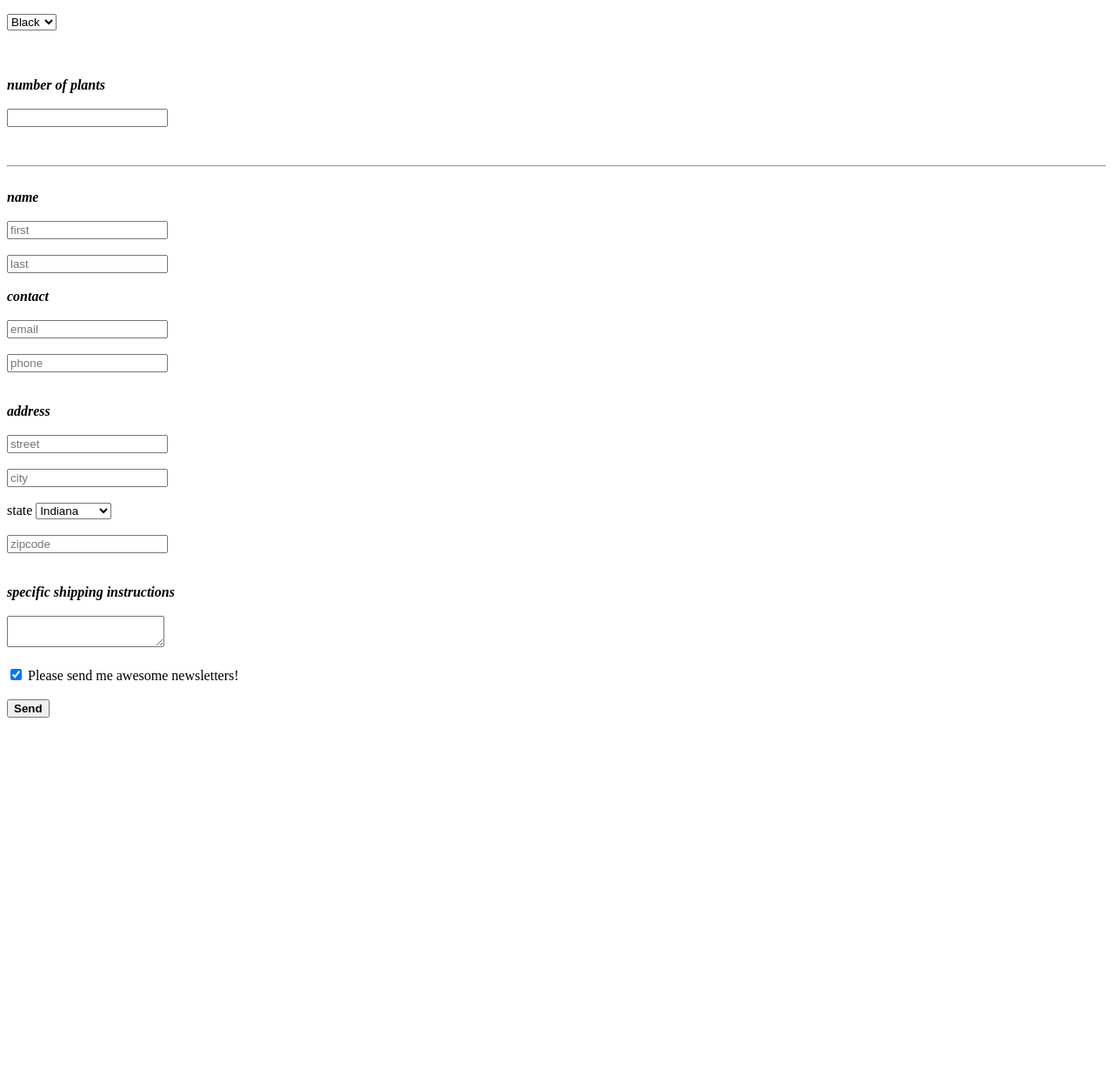
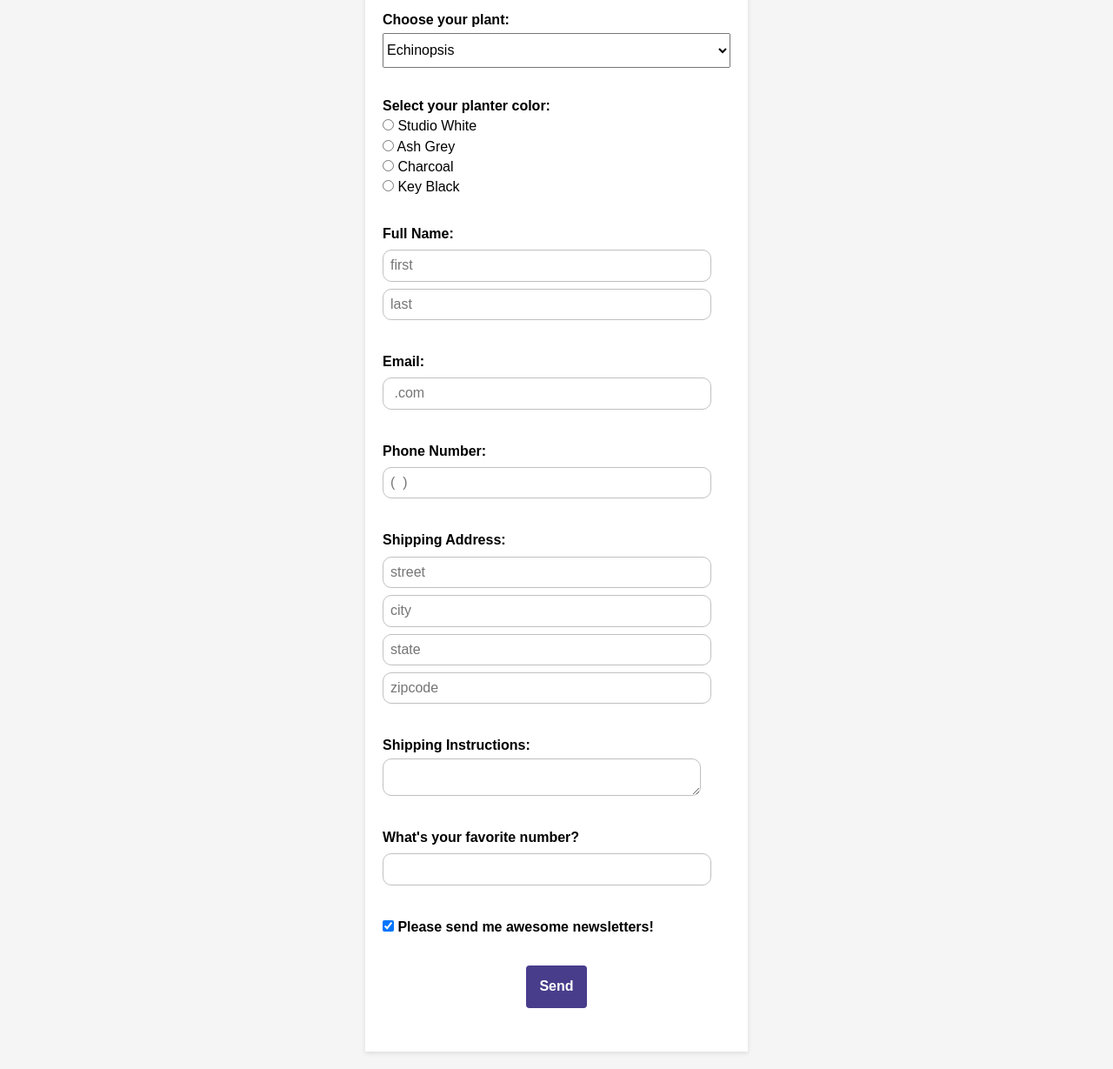
Before and after one commit to strempe/d3-style-an-order-form, a plain HTML site: page index.html in a window 1280 px wide. Shown: the part 847-2076 px from the top of the page at 87% size. Before the commit the page ends 1716 px from the top, so only its background shows below. Drawn offline with Linux system fonts and the light colour scheme.

Commit message:
Added stylesheet

```diff
--- /dev/null
+++ b/css/global.css
@@ -0,0 +1,96 @@
+header{
+    padding: 30px;
+
+}
+
+img {
+    height: 20%;
+    width: 100%;
+}
+
+.card {
+    padding: 20px 20px 20px 20px;
+    box-shadow: 0px 2px 5px rgba(0,0,0,0.1);
+    background-color: #ffffff;
+    max-width: 400px;
+    margin: auto;
+}
+
+.title {
+    color: darkslategray;
+    font-weight: bold;
+    text-align: center
+}
+
+body {
+    padding: 20px;
+    background: #f5f5f5;
+}
+.field > label {
+    /*font-weight: bold;*/
+    display: block;
+    margin-bottom: 5px;
+}
+
+label:first-child {
+    font-weight: bold;
+}
+
+.field > select {
+    width: 100%;
+    height: 40px;
+}
+
+.field > input {
+    width: 90%;
+    margin-top: 4px;
+    margin-bottom: 4px;
+    padding: 8px;
+    border-radius: 10px;
+    border: 1px solid silver;
+}
+
+.field > textarea {
+    width: 90%;
+    border: 1px solid silver;
+    border-radius: 10px;
+
+}
+
+.field > input [type=text],
+.field .input [type=tel],
+.field .input [type=email],
+{
+    width: 100%;
+    height: 100%;
+    border: 1px solid silver;
+    border-radius: 20%;
+    box-shadow: inset 2px 2px 5px rgba(0,0,0,0.1);
+
+}
+
+.field{
+    margin-top: 35px;
+    margin-bottom: 30px;
+}
+.field > .label-wrap {
+    font-weight: normal;
+}
+
+.field.field-centered{
+    text-align: center;
+}
+
+.field > button{
+    background: darkslateblue;
+    color: white;
+    border: none;
+    padding: 15px;
+    font-weight: bold;
+    border-radius: 4px;
+    transition: all .3s ease;
+}
+.field > button:hover{
+    transform: scale(2);
+    background: darkturquoise;
+}
--- a/index.html
+++ b/index.html
@@ -5,111 +5,103 @@
     <meta name="description" content="Cactus Delivery"/>
     <meta charset="utf-8">
     <meta name="viewport" content="width=device-width, intitial-scale=1.0">
+    <link rel="stylesheet" href="css/normalize.global.css" />
+    <link rel="stylesheet" href="css/global.css" />
 
 </head>
 
 <body>
     <header>
             <img width="1200" src="img/Header_IMG_Cactus.jpg"/>
-            <h1>The Prickly Pear</h1>
-            <h2><em>the plant your cat <strong>won't</strong> eat</em></h2>
     </header>
 
-    <main>
-        <section id="Product Images">
-              <img width="200" src="http://unsplash.it/200?random" hspace="30"/> <img width="200" src="http://unsplash.it/200?random" hspace="30"/> <img width="200" src="http://unsplash.it/200?random" hspace="30"/> <img width="200" src="http://unsplash.it/200?random" hspace="30"/>
-        </section>
-
-        <section id="about">
-              <blockquote><strong><em>"I love my cactus collecetion from The Prickly Pear! They don't need water and it hurts when you touch them! Inspiring plants. Great gifts for busy friends!"</em></strong></br></br><em>- Betty Rock, Indianapolis, IN</em></blockquote>
-              <br/><br/>
-        </section>
-
-        <section id="cta">
-                <h3>send one to a friend </h3>
-                <h4><em>free shipping</em><h4>
-                <br/>
-        </section>
-
-    <form action="https://formspree.io/88.trempe.sara@gmail.com" method="post">
+    <div class="card">
+        <form action="https://formspree.io/88.trempe.sara@gmail.com" method="post">
         <input type="hidden" name="product" value="pants" />
 
-        <section id="product">
-            <label><strong><em>Choose your plant:</em></strong></label>
-            <br/><br/>
-            <input type="radio" id="echinopsis" name="options" value="echinopsos" />
-            <label for="echinopsos">Echinopsos</label>
-            <br/><br/>
+        <div class="title">
+            <h1>The Prickly Pear</h1>
+        </div>
 
-            <input type="radio" id="mammillaria" name="options" value="mammillaria" />
-            <label for="mammillaria">Mammillaria</label>
-            <br/><br/>
+        <div class="field">
+            <label for="planter">Choose your plant:</label>
+            <select id="planter" name="Choose your plant:">
+                <option value="echinopsis">Echinopsis</option>
+                <option value="mammillaria">Mammillaria</option>
+                <option value="barbary fig">Barbary Fig</option>
+                <option value="schlumbergera">Schlumbergera</option>
+            </select>
+        </div>
 
-            <input type="radio" id="barbary fig" name="options" value="barbary fig" />
-            <label for="barbary fig">Barbary Fig</label>
-            <br/><br/>
+        <div class="field">
+        <label>Select your planter color:</label>
+            <label class="label-wrap">
+                <input type="radio" name="color" value="white">
+                Studio White
+            </label>
+            <label class:"label-wrap">
+                <input type="radio" name="color" value="grey">
+                Ash Grey
+            </label>
+            <label class:"label-wrap">
+                <input type="radio" name="color" value="charcoal">
+                Charcoal
+            </label>
+            <label class="label-wrap">
+                <input type="radio" name="color" value="black">
+                Key Black
+            </label>
 
-            <input type="radio" id="schlumbergera" name="options" value="schlumbergera" />
-            <label for="schlumbergera">Schlumbergera</label>
-            <br/><br/><br/>
-        </section>
+        </div>
 
-        <section id="planter">
-            <label for="planter"><strong><em>choose your planter color</em></strong></label>
-            <br/><br/>
-            <select id="planter" name="planter">
-            <option value="BLK">Black</option>
-            <option value="GRY">Grey</option>
-            <option value="WHT">White</option><br/>
-            </select>
-        </section>
+        <div class="field">
+            <label for="first name">Full Name:</label>
+                <input type="text" id="first name" name="first name" placeholder="first"/>
+                <br/>
+                <input type="text" id="last name" name="last name" placeholder="last"/>
 
-            <br/><br/><br/>
+        </div>
 
-        <section id="number of plants">
-            <label for="number"><strong><em>number of plants</em></strong></label>
-            <br/><br/>
-            <input type="number" id="number" name="number"/><br/><br/>
-            <br/><hr/><br/>
-        </section>
+        <div class="field">
+            <label for="contact">Email:</label>
+                <input type="email" id="email" name="email" placeholder=" .com"/>
 
-        <section id="buyer info">
-            <label for="first name"><strong><em>name</em></strong></label>
-            <br/><br/>
-            <input type="text" id="first name" name="first name" placeholder="first"/>
-            <br/><br/>
-            <input type="text" id="last name" name="last name" placeholder="last"/>
-            <br/><br/>
+        </div>
+        <div class="field">
+            <label for="contact">Phone Number:</label>
+                <input type="tel" id="phone" name"phone" placeholder="(  )"/>
 
-            <label for="contact"><strong><em>contact</em></strong></label><br/><br/>
-            <input type="email" id="email" name="email" placeholder="email"/><br/><br/>
-            <input type="tel" id="phone" name"phone" placeholder="phone"/><br/><br/><br/>
+        <div class="field">
+            <label for="address">Shipping Address:</label>
 
-            <label for="address"><strong><em>address</em></strong></label><br/><br/>
-                <input type="text" id="street" name="street" placeholder="street"/><br/><br/>
-                <input type="text" id="city" name="city" placeholder="city"/><br/><br/>
-                <!--<input type="text" id="state" name="state" placeholder="state"/><br/><br/>-->
-                <label for="state">state</label>
-                    <select id="state" name="state">
-                        <option>Indiana</option>
-                        <option>Tennessee</option>
-                        <option>New York</option>
-                        <option>Ohio</option>
-                        <option>Texas</option>
-                    </select><br/><br/>
-                <input type="text" id="zipcode" name="zipcode" placeholder="zipcode"/><br/><br/><br/>
+                <input type="text" id="street" name="street" placeholder="street"/><br/>
+                <input type="text" id="city" name="city" placeholder="city"/><br/>
+                <input type="text" id="state" name="state" placeholder="state"/><br/>
+                <input type="text" id="zipcode" name="zipcode" placeholder="zipcode"/>
+        </div>
 
-                <label for="comment"><strong><em>specific shipping instructions</em></strong></label><br/><br/>
-                    <textarea name="comment"></textarea><br/><br/>
+        <div class="field">
+                <label for="comment">Shipping Instructions:</label>
+                    <textarea name="comment"></textarea>
+        </div>
 
+        <div class="field">
+            <label for="number">What's your favorite number?</label>
+                <input type="number" id="number" name="number"/>
+        </div>
+
+        <div class="field">
             <label for="news letter">
                 <input type="checkbox" checked> Please send me awesome newsletters!
-                </label><br/><br/>
+                </label>
+        </div>
 
-             <button type="submit"><strong>Send</strong></button>
+       <div class="field field-centered">
+            <button type="submit">Send</button>
+        </div>
 
-                <br/><br/><br/>
-        </section>
-    </form>
-    </main>
+        </form>
+    </div>
+
+</body>
 </html>
```
Also changed, not shown: Notes/notes.html (renamed from notes.html, +3 -3 lines), Notes/notes.css (renamed from notes.css), css/normalize.global.css (renamed from normalize.global.css), global.css (deleted), img/Header_IMG_Cactus.jpg (added).
